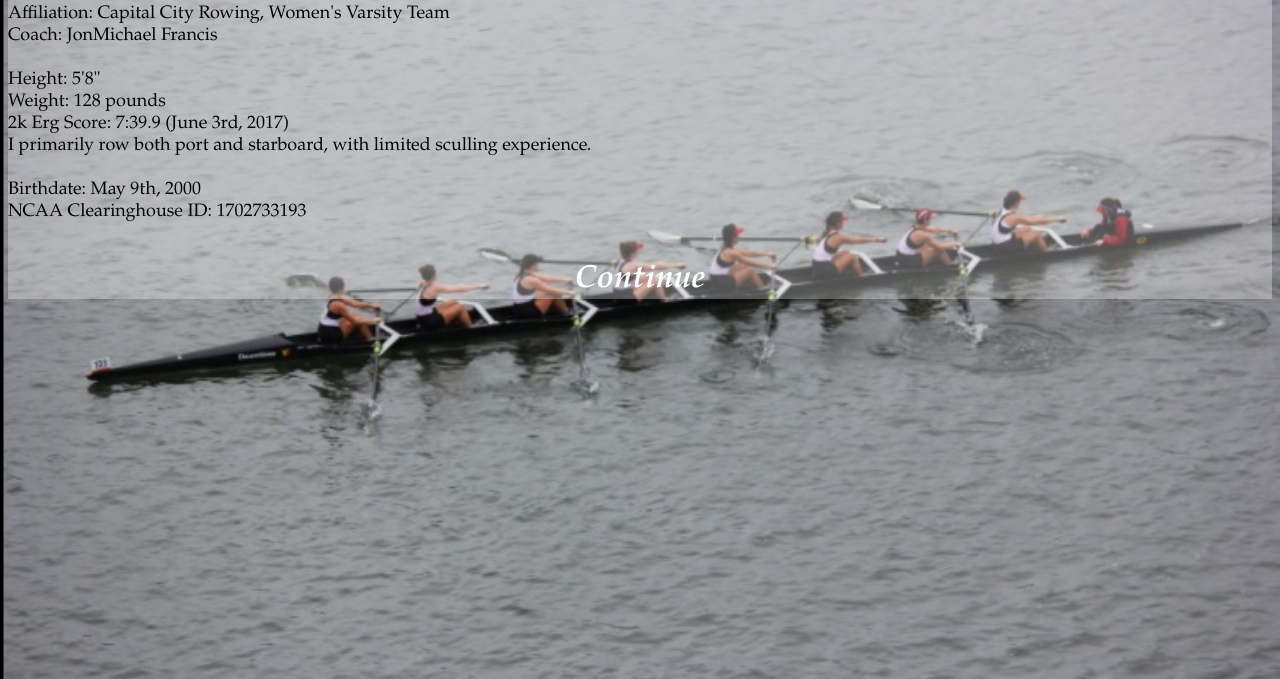
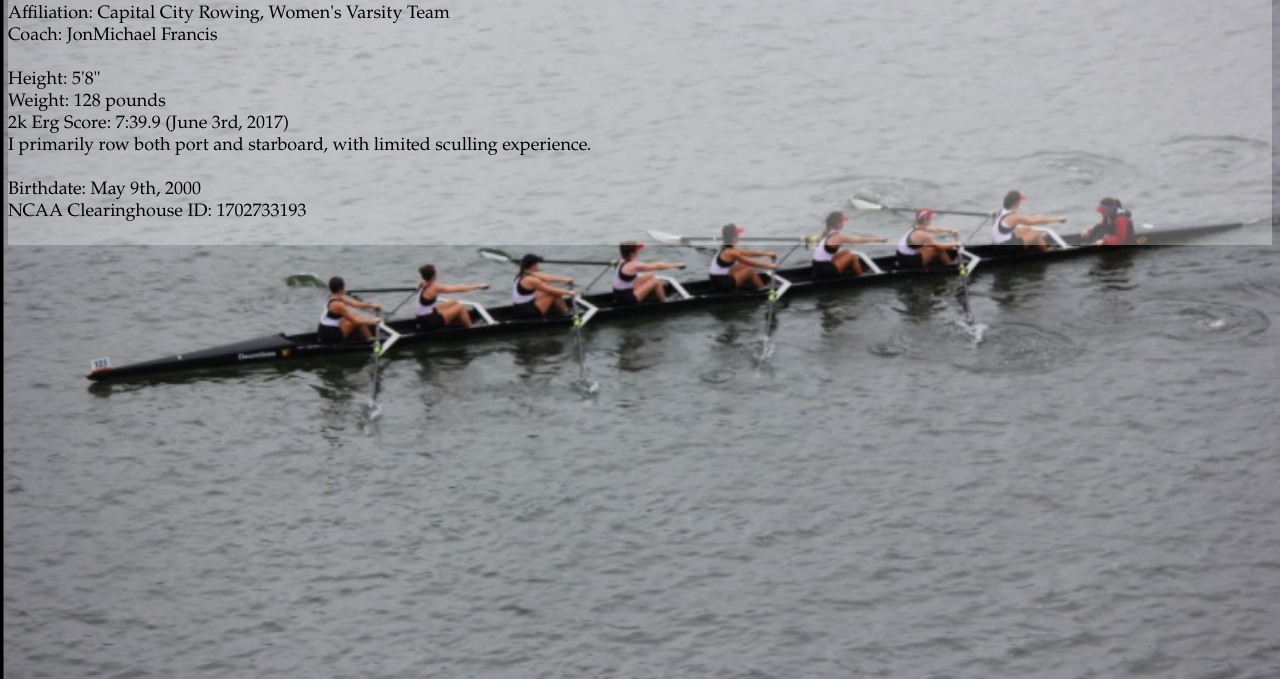
Before and after one commit to SuperiorStats/KarinaZhang, a plain HTML site: page rowing.html in a window 1280 px wide. Shown: the part 121-800 px from the top of the page. Drawn offline with Linux system fonts and the light colour scheme.

Commit message:
Update rowing.html

```diff
--- a/rowing.html
+++ b/rowing.html
@@ -29,7 +29,6 @@
 				Birthdate: May 9th, 2000<br>
 				NCAA Clearinghouse ID: 1702733193<br>
 				<br>
-				<a href="extracurriculars.html"><center><font size = 6><b><i>Continue</i></b></font></center></a>
 				</font></p>
 	</body>
 </html>
```
